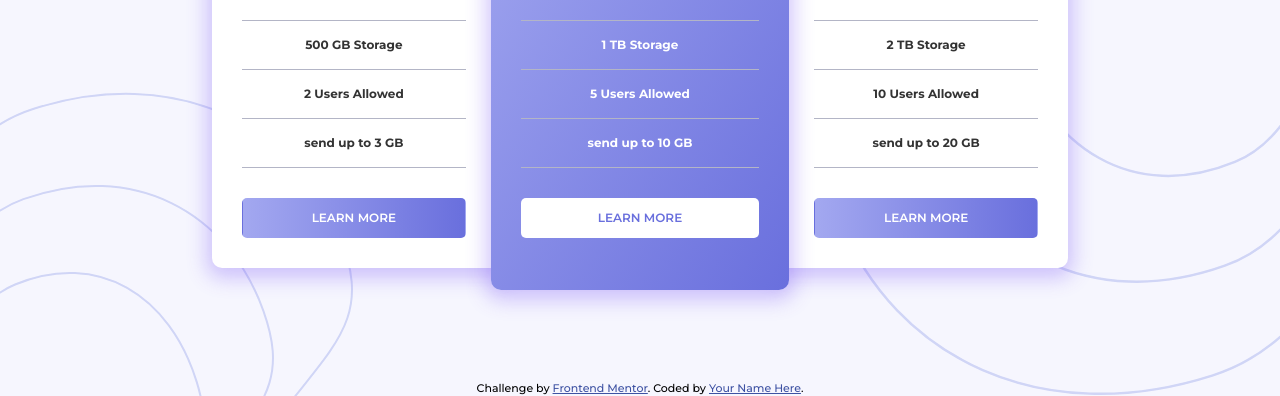
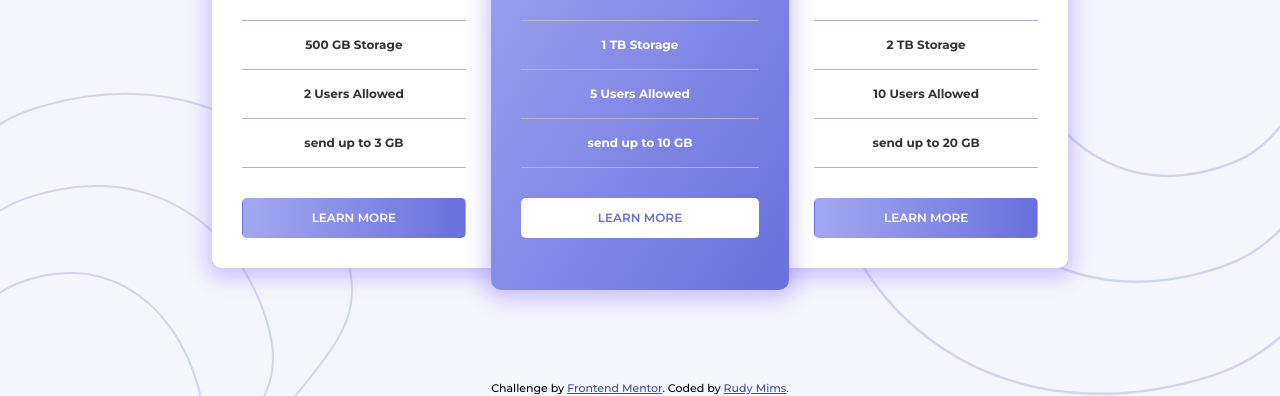
Before and after one commit to rudyjm3/pricing-component-with-toggle, a plain HTML site: page index.html in a window 1280 px wide. Shown: the part 404-800 px from the top of the page. Drawn offline with Linux system fonts and the light colour scheme.

Commit message:
Footer link updated

```diff
--- a/index.html
+++ b/index.html
@@ -87,7 +87,7 @@
   <footer>
      <div class="attribution">
       Challenge by <a href="https://www.frontendmentor.io?ref=challenge" target="_blank">Frontend Mentor</a>.
-      Coded by <a href="#">Your Name Here</a>.
+      Coded by <a href="https://github.com/rudyjm3" target="_blank">Rudy Mims</a>.
      </div>
   </footer>
 
```
